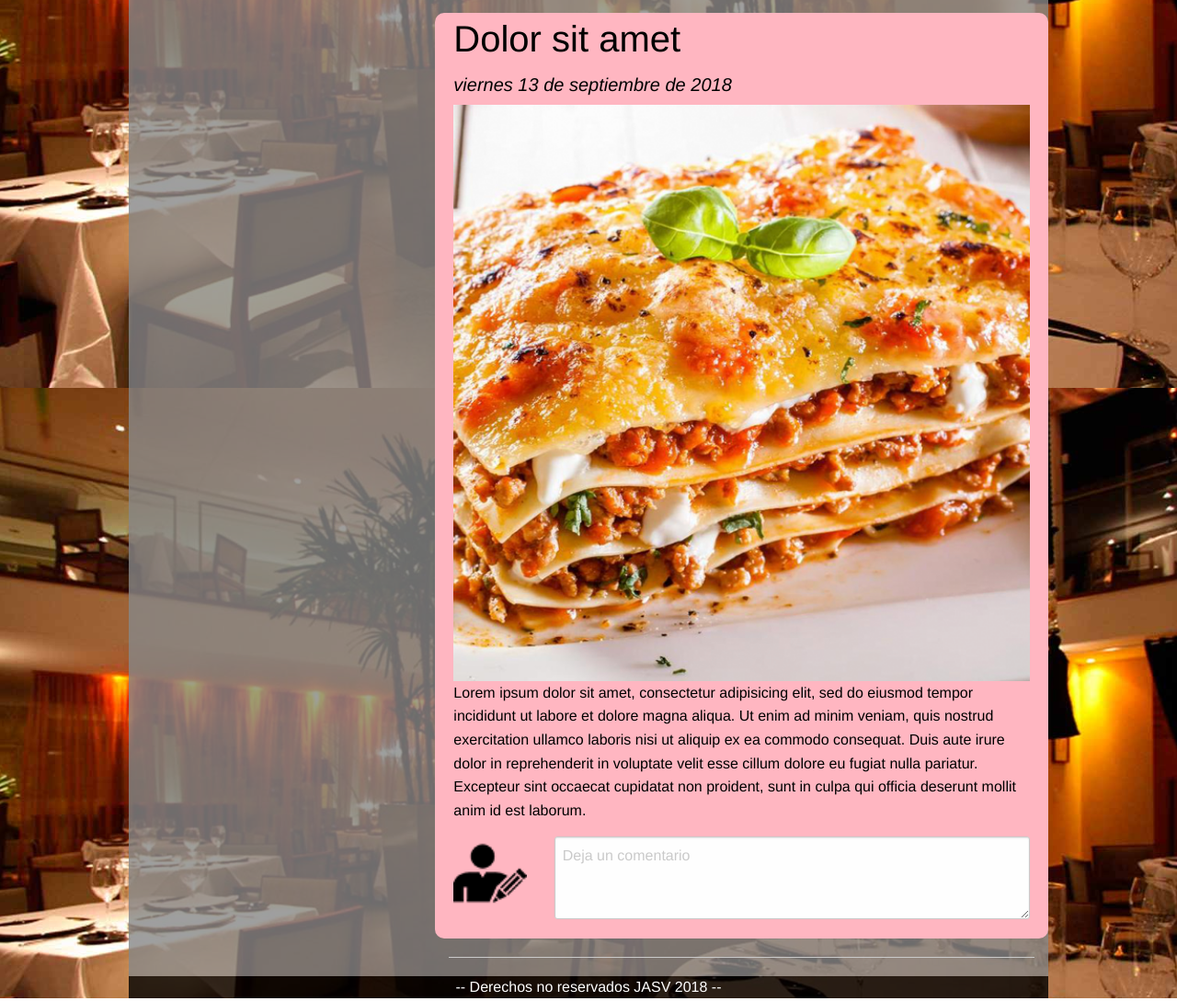
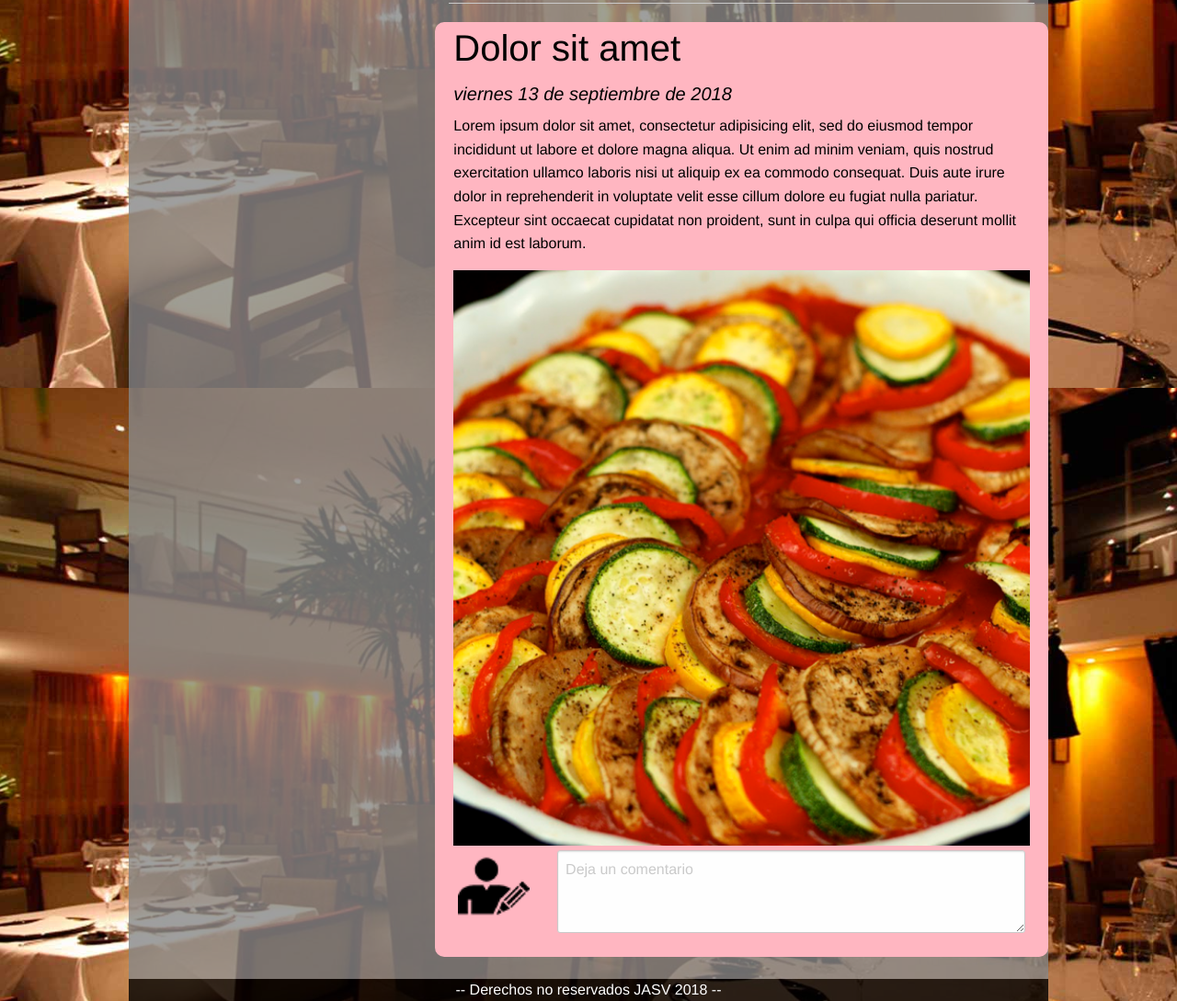
Before and after one commit to asuarezv/blogs, a plain HTML site: page foundation/index.html in a window 1280 px wide. Shown: the part 1178-2267 px from the top of the page at 92% size. Drawn offline with Linux system fonts and the light colour scheme.

Commit message:
B1.02 F0.5.1
Orden en DIVS

```diff
--- a/foundation/css/app.css
+++ b/foundation/css/app.css
@@ -30,6 +30,10 @@
   width: 100%;
 }
 
+.Comentarios{
+  padding: 5px;
+}
+
 .t1{
   padding: 0 5px 5px 5px;
   background-color: lightpink;
--- a/foundation/index.html
+++ b/foundation/index.html
@@ -22,7 +22,9 @@
           </div>
         </div>
       </div> <!-- Fin de Primer Línea -->
+
       <hr>
+
       <div class="row"> <!-- Segunda línea -->
 
         <div class="SLI columns small-4 medium-4  large-4"> <!-- Segunda Línea Izquierda -->
@@ -81,7 +83,7 @@
                     <h5><em>martes 13 de abril de 2018</em></h5>
                     <img src="img/gastro1.png" alt="">
                     <p>Lorem ipsum dolor sit amet, consectetur adipisicing elit, sed do eiusmod tempor incididunt ut labore et dolore magna aliqua. Ut enim ad minim veniam, quis nostrud exercitation ullamco laboris nisi ut aliquip ex ea commodo consequat. Duis aute irure dolor in reprehenderit in voluptate velit esse cillum dolore eu fugiat nulla pariatur. Excepteur sint occaecat cupidatat non proident, sunt in culpa qui officia deserunt mollit anim id est laborum.</p>
-                    <div class="row">
+                    <div class="Comentarios row">
                       <div class="perfil columns large-2 medium-2 small-2">
                         <img src="img/perfil2.png" alt="">
                       </div>
@@ -102,9 +104,16 @@
 
                     <h2>Dolor sit amet</h2>
                     <h5><em>viernes 13 de septiembre de 2018</em></h5>
-                    <img src="img/gastro1.png" alt="">
-                    <p>Lorem ipsum dolor sit amet, consectetur adipisicing elit, sed do eiusmod tempor incididunt ut labore et dolore magna aliqua. Ut enim ad minim veniam, quis nostrud exercitation ullamco laboris nisi ut aliquip ex ea commodo consequat. Duis aute irure dolor in reprehenderit in voluptate velit esse cillum dolore eu fugiat nulla pariatur. Excepteur sint occaecat cupidatat non proident, sunt in culpa qui officia deserunt mollit anim id est laborum.</p>
-                    <div class="row"> <!-- Comentarios -->
+                    <div class="row">
+                      <div class="large-12 columns large-order-2">
+                        <img src="img/gastro2.png" alt="">
+                      </div>
+                      <div class="large-12 columns large-order-1">
+                        <p>Lorem ipsum dolor sit amet, consectetur adipisicing elit, sed do eiusmod tempor incididunt ut labore et dolore magna aliqua. Ut enim ad minim veniam, quis nostrud exercitation ullamco laboris nisi ut aliquip ex ea commodo consequat. Duis aute irure dolor in reprehenderit in voluptate velit esse cillum dolore eu fugiat nulla pariatur. Excepteur sint occaecat cupidatat non proident, sunt in culpa qui officia deserunt mollit anim id est laborum.</p>
+                      </div>
+                    </div>
+
+                    <div class="Comentarios row"> <!-- Comentarios -->
                       <div class="perfil columns large-2 medium-2 small-2">
                         <img src="img/perfil2.png" alt="">
                       </div>
@@ -118,24 +127,18 @@
                   </div>
                 </div> <!-- Fin de Topic 2 -->
 
-                <hr>
-
                 </div>
 
               </div>
             </div>
-
-
-          </div>
-        </div><!-- Fin de Segunda Línea Derecha -->
-
-      </div> <!-- Fin de Segunda Línea -->
+          </div> <!-- Fin de Segunda Línea Derecha -->
+        </div> <!-- Fin de Segunda Línea -->
+        <br>
+      </div> <!-- Fin de Cuerpo -->
 
       <div class="Pie row column text-center">
         -- Derechos no reservados JASV 2018 --
       </div>
-
-    </div> <!-- Fin de Cuerpo -->
 
 
 
```
Also changed, not shown: foundation/img/gastro3.png (added).
